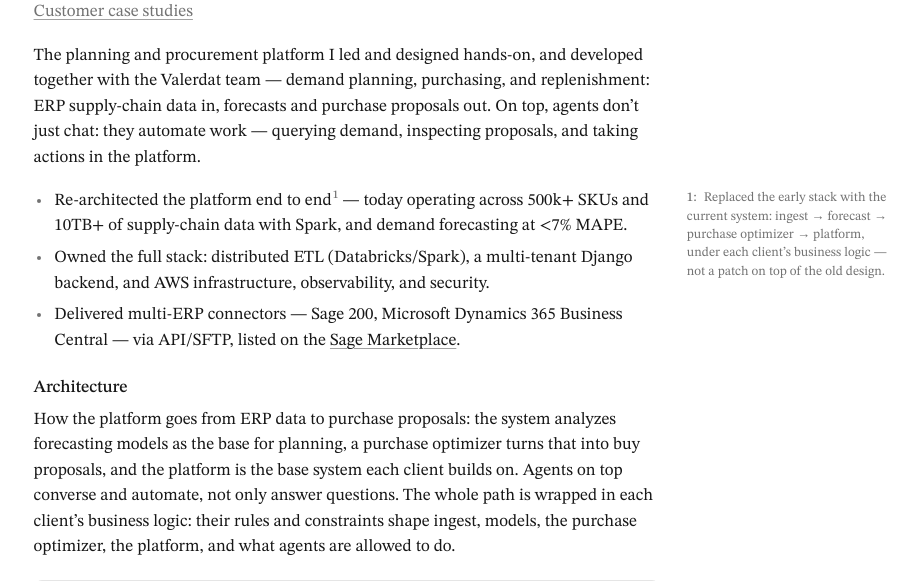
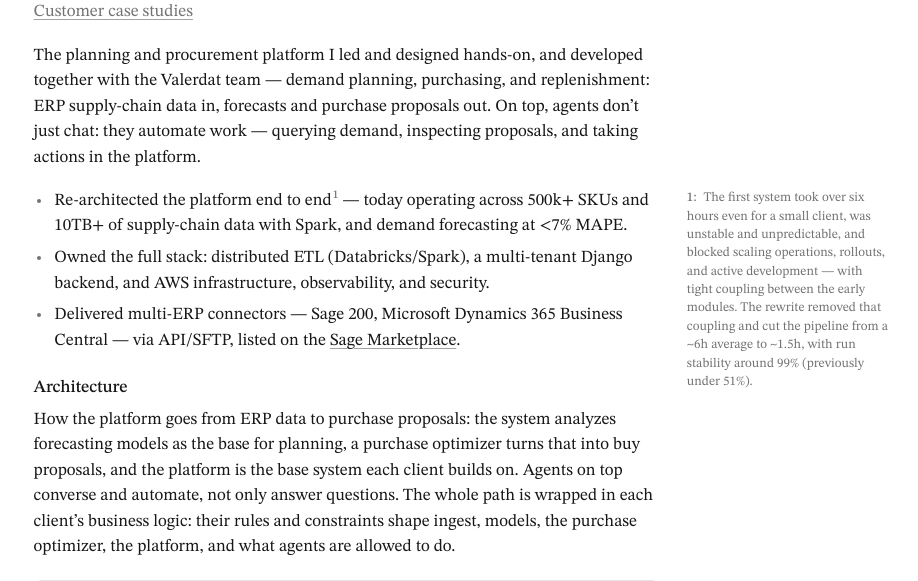
Before and after one commit to zabbix-byte/cv, a Django app: page /projects/ in a window 1280 px wide. Shown: the part 235-816 px from the top of the page, without its empty margins (293-1211 px from the left). Run offline with Django 5.2, Linux system fonts and the light colour scheme; some web fonts are replaced.

Commit message:
feat: Update Valerdat project description for improved clarity and performance metrics
- Enhanced the Valerdat project description in projects.html to provide a detailed comparison of the previous and current system performance, highlighting a reduction in processing time from ~6 hours to ~1.5 hours and improved stability.
- Updated the sidenote to reflect these changes, ensuring a clearer understanding of the platform's advancements in demand forecasting and operational efficiency.

```diff
--- a/templates/pages/projects.html
+++ b/templates/pages/projects.html
@@ -24,7 +24,7 @@
         — today operating across 500k+ SKUs and 10TB+ of supply-chain data with Spark, and demand forecasting at &lt;7% MAPE.
         <aside class="sidenote">
           <span class="sidenote-num">1</span>
-          Replaced the early stack with the current system: ingest → forecast → purchase optimizer → platform, under each client’s business logic — not a patch on top of the old design.
+          The first system took over six hours even for a small client, was unstable and unpredictable, and blocked scaling operations, rollouts, and active development — with tight coupling between the early modules. The rewrite removed that coupling and cut the pipeline from a ~6h average to ~1.5h, with run stability around 99% (previously under 51%).
         </aside>
       </li>
       <li>Owned the full stack: distributed ETL (Databricks/Spark), a multi-tenant Django backend, and AWS infrastructure, observability, and security.</li>
@@ -63,7 +63,7 @@
             type="button"
             class="diagram-node"
             data-diagram-node
-            data-detail="Data arrives from SAP, Business Central, and Sage into S3. Databricks jobs clean it, apply that client’s business rules, and prepare it for forecasting — roughly 1.5 hours per client, on cluster pools."
+            data-detail="Data arrives from SAP, Business Central, and Sage into S3. Databricks jobs clean it, apply that client’s business rules, and prepare it for forecasting — about 1.5 hours per client on average (down from ~6h), on cluster pools."
             tabindex="0"
           >
             <span class="diagram-node-title">Ingest</span>
```
